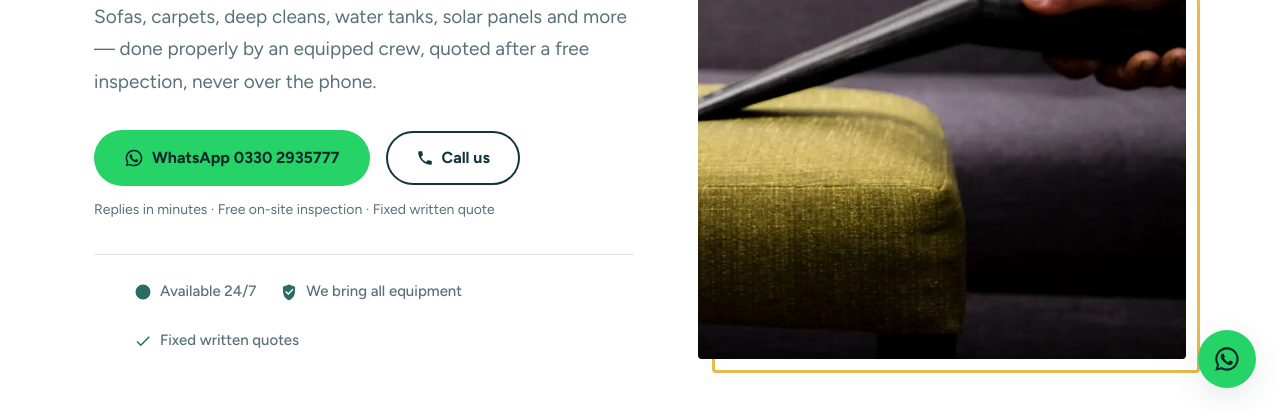
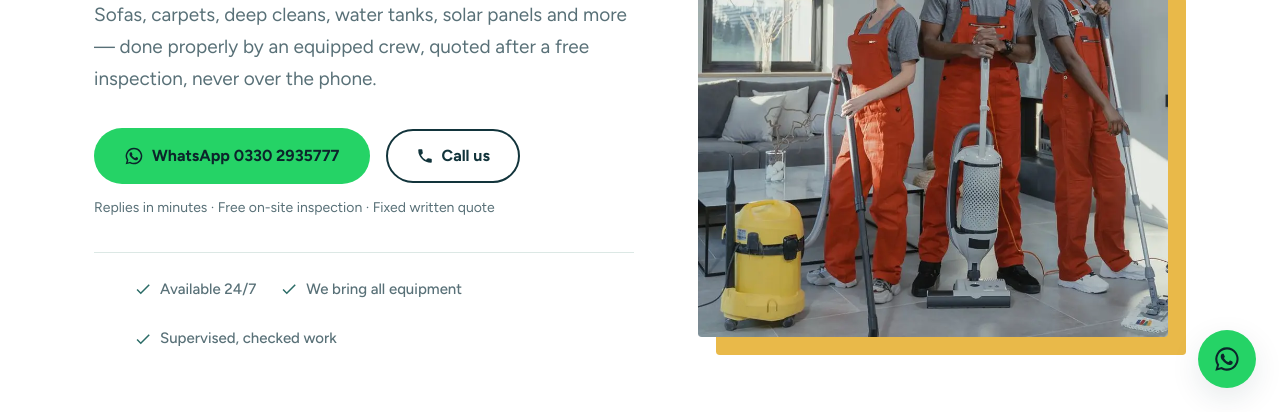
Before and after one commit to Omermuhammadi/islamabadcleaners, a plain HTML site: page docs/index.html in a window 1280 px wide. Shown: the part 388-800 px from the top of the page. Drawn offline with Linux system fonts and the light colour scheme.

Commit message:
Hero redesign: bright crew photo, solid gold arch offset, consistent icons
Co-Authored-By: Claude Fable 5 <noreply@anthropic.com>

```diff
--- a/docs/css/main.css
+++ b/docs/css/main.css
@@ -144,17 +144,17 @@ h3 { font-size: clamp(19px, 2.2vw, 22px); line-height: 1.3; }
 .trust-row li { list-style: none; display: flex; align-items: center; gap: var(--s2); font-size: 15px; font-weight: 500; color: var(--muted); }
 .trust-row svg { color: var(--pine); flex: none; }
 
-/* The signature: arched photo frame with gold offset outline */
-.arch { position: relative; }
+/* The signature: arched photo frame on a solid gold offset backdrop */
+.arch { position: relative; isolation: isolate; margin: 0 18px 18px 0; }
 .arch img {
   width: 100%; aspect-ratio: 4 / 5; object-fit: cover;
   border-radius: 999px 999px var(--radius) var(--radius);
 }
-.arch::after {
-  content: ""; position: absolute; inset: 0; transform: translate(14px, 14px);
-  border: 3px solid var(--gold);
+.arch::before {
+  content: ""; position: absolute; inset: 0; transform: translate(18px, 18px);
+  background: var(--gold);
   border-radius: 999px 999px var(--radius) var(--radius);
-  pointer-events: none; z-index: -1;
+  z-index: -1;
 }
 
 @media (max-width: 960px) {
--- a/docs/index.html
+++ b/docs/index.html
@@ -57,13 +57,13 @@
 </div>
 <p class="cta-trust">Replies in minutes &middot; Free on-site inspection &middot; Fixed written quote</p>
 <ul class="trust-row">
-<li><svg width="18" height="18" viewBox="0 0 24 24" fill="currentColor" aria-hidden="true"><path d="M12 2a10 10 0 1 0 0 20 10 10 0 0 0 0-20zm1 5h-2v6l5.2 3.1 1-1.6-4.2-2.5V7z"/></svg> Available 24/7</li>
-<li><svg width="18" height="18" viewBox="0 0 24 24" fill="currentColor" aria-hidden="true"><path d="M12 2 4 5v6c0 5.5 3.4 10.7 8 12 4.6-1.3 8-6.5 8-12V5l-8-3zm-1 14-4-4 1.4-1.4L11 13.2l5.6-5.6L18 9l-7 7z"/></svg> We bring all equipment</li>
-<li><svg width="18" height="18" viewBox="0 0 24 24" fill="currentColor" aria-hidden="true"><path d="M9 16.2 4.8 12l-1.4 1.4L9 19 21 7l-1.4-1.4L9 16.2z"/></svg> Fixed written quotes</li>
+<li><svg width="18" height="18" viewBox="0 0 24 24" fill="currentColor" aria-hidden="true"><path d="M9 16.2 4.8 12l-1.4 1.4L9 19 21 7l-1.4-1.4L9 16.2z"/></svg> Available 24/7</li>
+<li><svg width="18" height="18" viewBox="0 0 24 24" fill="currentColor" aria-hidden="true"><path d="M9 16.2 4.8 12l-1.4 1.4L9 19 21 7l-1.4-1.4L9 16.2z"/></svg> We bring all equipment</li>
+<li><svg width="18" height="18" viewBox="0 0 24 24" fill="currentColor" aria-hidden="true"><path d="M9 16.2 4.8 12l-1.4 1.4L9 19 21 7l-1.4-1.4L9 16.2z"/></svg> Supervised, checked work</li>
 </ul>
 </div>
 <figure class="arch">
-<img src="images/hero-home.webp" alt="CleanCrew technician deep-cleaning a sofa with an extraction machine" width="900" height="1125" fetchpriority="high" decoding="async">
+<img src="images/hero-crew.webp" alt="CleanCrew cleaning team with professional equipment, ready for a job" width="900" height="1125" fetchpriority="high" decoding="async">
 </figure>
 </div>
 </section>
```
Also changed, not shown: docs/images/hero-crew.webp (added), docs/images/og/default.jpg, 2 other files.
